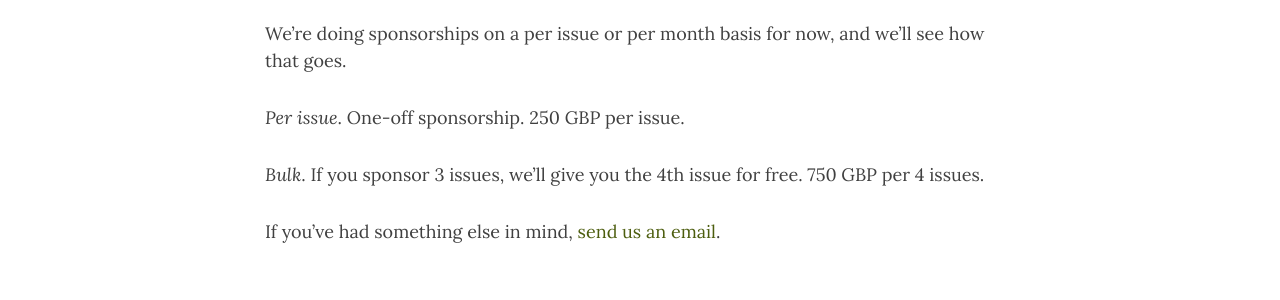
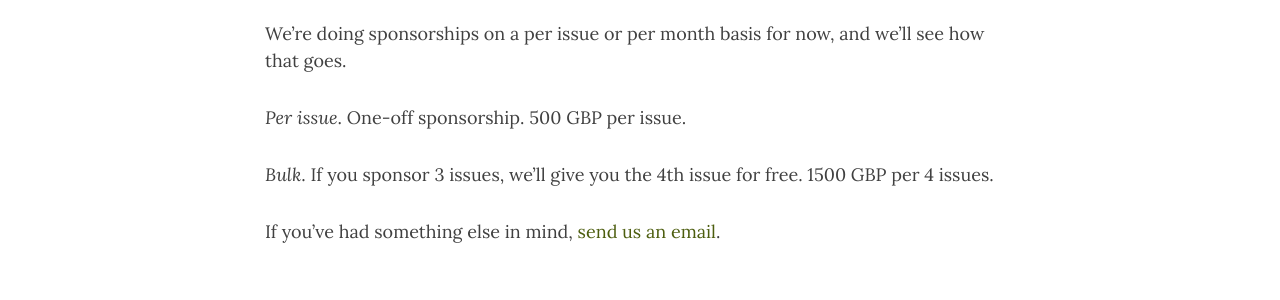
Before and after one commit to developeravocados/developeravocados.github.io, a Jekyll site: the page built from sponsor-us.md, in a window 1280 px wide and 933 px high. Shown: the part 374-674 px from the top of the window. Built offline with Jekyll 4.4.1, drawn with Linux system fonts in a browser that asks for light colours.

Commit message:
Update sponsor-us.md

```diff
--- a/sponsor-us.md
+++ b/sponsor-us.md
@@ -7,8 +7,8 @@ We've been asked to share job ads and CTAs in the newsletter for a while now, so
 
 We're doing sponsorships on a per issue or per month basis for now, and we'll see how that goes.
 
-_Per issue_. One-off sponsorship. 250 GBP per issue.
+_Per issue_. One-off sponsorship. 500 GBP per issue.
 
-_Bulk_. If you sponsor 3 issues, we'll give you the 4th issue for free. 750 GBP per 4 issues.
+_Bulk_. If you sponsor 3 issues, we'll give you the 4th issue for free. 1500 GBP per 4 issues.
 
 If you've had something else in mind, [send us an email](mailto:mail@developeravocados.net).
```
